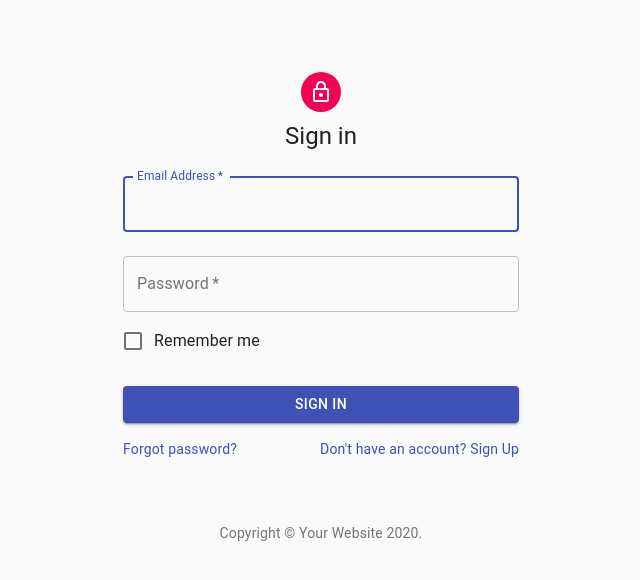
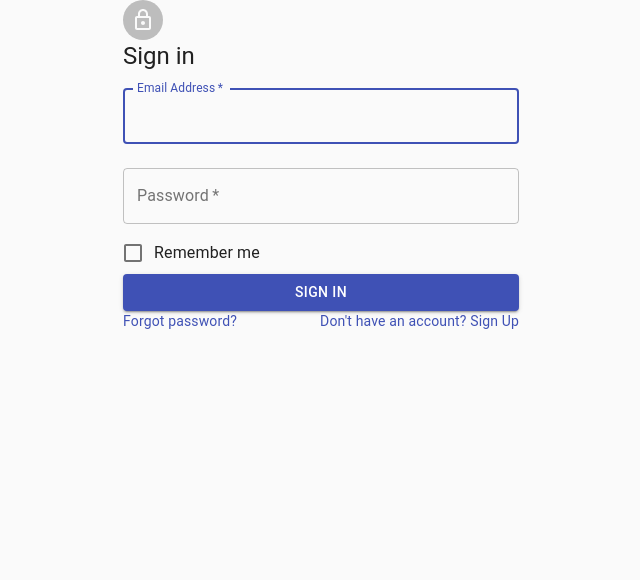
Before and after one commit to clearwateer/auto-dashboard, a React (Create React App) app: page /login in a window 1280 px wide. Shown: the top 580 px of the page, without its empty margins (319-959 px from the left). Built offline with nearby package versions, Linux system fonts and the light colour scheme.

Commit message:
commit changed to use component

```diff
--- a/package.json
+++ b/package.json
@@ -10,6 +10,7 @@
     "@testing-library/user-event": "^7.2.1",
     "react": "^16.13.1",
     "react-dom": "^16.13.1",
+    "react-router": "^5.1.2",
     "react-router-dom": "^5.1.2",
     "react-scripts": "3.4.1"
   },
--- a/src/App.js
+++ b/src/App.js
@@ -1,6 +1,6 @@
 import React from 'react';
-import logo from './logo.svg';
-import './App.css';
+import ReactDOM from 'react-dom';
+import { Router, Route, Link, browserHistory, IndexRoute } from 'react-router'
 
 function App() {
   return (
--- a/src/index.js
+++ b/src/index.js
@@ -2,21 +2,20 @@ import React from 'react';
 import ReactDOM from 'react-dom';
 import './index.css';
 import App from './App';
-import { Route, Link, BrowserRouter as Router } from 'react-router-dom';
+import { BrowserRouter, Route } from 'react-router-dom'
 import * as serviceWorker from './serviceWorker';
 import Login from './login';
 import Signup from './signup';
 
-const routing = (
-  <Router>
-    <div>
-      <Route path="/" component={App} />
-      <Route path="/login" component={Login} />
-      <Route path="/signup" component={Signup} />
-    </div>
-  </Router>
-)
-ReactDOM.render(routing, document.getElementById('root'))
+ReactDOM.render((
+  <BrowserRouter>
+     <Route path = "/" component = {Login} />
+     <Route path = "login" component = {Login} />
+     <Route path = "signup" component = {Signup} />
+  </BrowserRouter>
+),
+  document.getElementById('root')
+);
 // ReactDOM.render(
 //   <React.StrictMode>
 //     <App />
--- a/src/login.js
+++ b/src/login.js
@@ -26,89 +26,39 @@ import { makeStyles } from '@material-ui/core/styles';
 
 import Container from '@material-ui/core/Container';
 
+class Login extends React.Component {
 
 
-function Copyright() {
+  render() {
 
-  return (
+    const useStyles = makeStyles((theme) => ({
+      paper: {
+        marginTop: theme.spacing(8),
+        display: 'flex',
+        flexDirection: 'column',
+        alignItems: 'center',
+      },
+      avatar: {
+        margin: theme.spacing(1),
+        backgroundColor: theme.palette.secondary.main,
+      },
+      form: {
+        width: '100%', // Fix IE 11 issue.
+        marginTop: theme.spacing(1),
+      },
+      submit: {
+        margin: theme.spacing(3, 0, 2),
+      },
+    }));
 
-    <Typography variant="body2" color="textSecondary" align="center">
-
-      {'Copyright © '}
-
-      <Link color="inherit" href="https://material-ui.com/">
-
-        Your Website
-
-      </Link>{' '}
-
-      {new Date().getFullYear()}
-
-      {'.'}
-
-    </Typography>
-
-  );
-
-}
-
-
-
-const useStyles = makeStyles((theme) => ({
-
-  paper: {
-
-    marginTop: theme.spacing(8),
-
-    display: 'flex',
-
-    flexDirection: 'column',
-
-    alignItems: 'center',
-
-  },
-
-  avatar: {
-
-    margin: theme.spacing(1),
-
-    backgroundColor: theme.palette.secondary.main,
-
-  },
-
-  form: {
-
-    width: '100%', // Fix IE 11 issue.
-
-    marginTop: theme.spacing(1),
-
-  },
-
-  submit: {
-
-    margin: theme.spacing(3, 0, 2),
-
-  },
-
-}));
-
-
-
-export default function SignIn() {
-
-  const classes = useStyles();
-
-
-
-  return (
-
-    <Container component="main" maxWidth="xs">
+    return (
+      <Container component="login" maxWidth="xs">
 
       <CssBaseline />
 
-      <div className={classes.paper}>
+      <div className={useStyles.paper}>
 
-        <Avatar className={classes.avatar}>
+        <Avatar className={useStyles.avatar}>
 
           <LockOutlinedIcon />
 
@@ -120,7 +70,7 @@ export default function SignIn() {
 
         </Typography>
 
-        <form className={classes.form} noValidate>
+        <form className={useStyles.form} noValidate>
 
           <TextField
 
@@ -184,7 +134,7 @@ export default function SignIn() {
 
             color="primary"
 
-            className={classes.submit}
+            className={useStyles.submit}
 
           >
 
@@ -220,14 +170,9 @@ export default function SignIn() {
 
       </div>
 
-      <Box mt={8}>
+    </Container>
+    )
+  }
+}
 
-        <Copyright />
-
-      </Box>
-
-    </Container>
-
-  );
-
-}
+export default Login;
```
